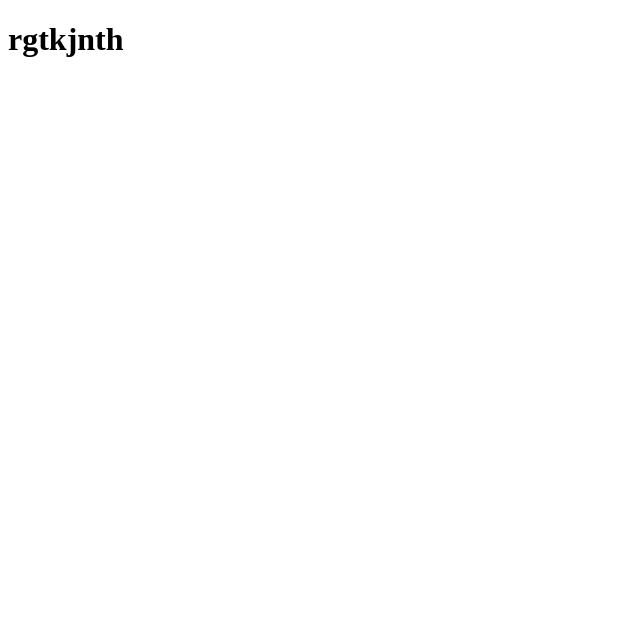
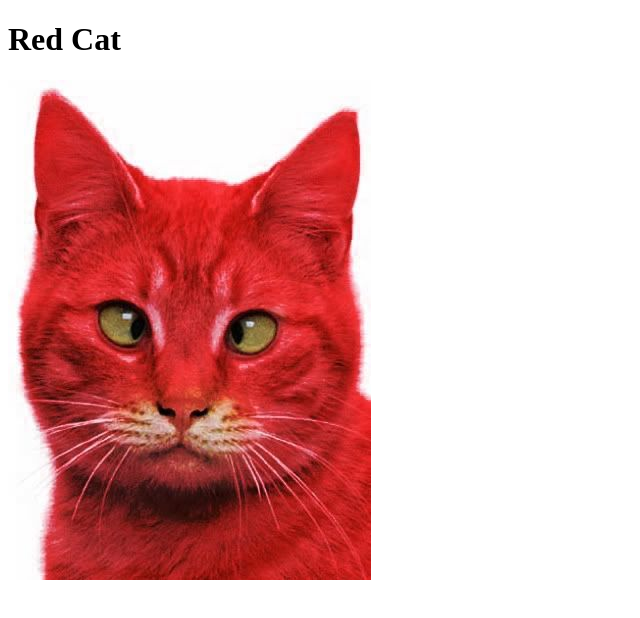
Before and after one commit to YuRy222/first-rep, a plain HTML site: page index.html in a window 1280 px wide. Shown: the whole page, without its empty margins (0-640 px from the left). Drawn offline with Linux system fonts and the light colour scheme.

Commit message:
Cat Photo

```diff
--- a/index.html
+++ b/index.html
@@ -6,6 +6,7 @@
     <title>Document</title>
 </head>
 <body>
-    <h1>rgtkjnth</h1>
+    <h1 class="color:red">Red Cat</h1>
+    <img src="img/redcat.jpg" alt="Red Cat">
 </body>
 </html>
```
Also changed, not shown: img/redcat.jpg (added).
